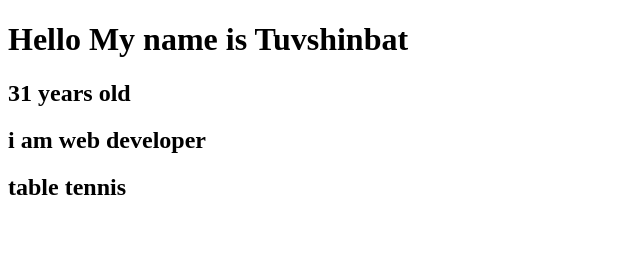
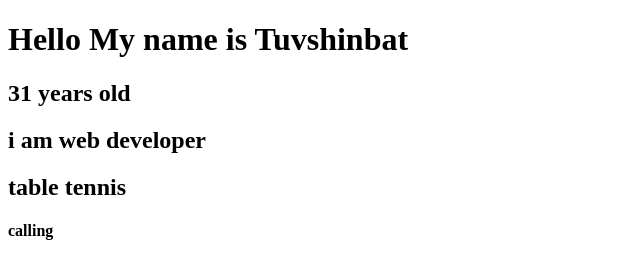
Before and after one commit to ttuvshinbat/tuvshinbat.github.io, a plain HTML site: page index.html in a window 1280 px wide. Shown: the full height of the page, 0-640 px from the left. Drawn offline with Linux system fonts and the light colour scheme.

Commit message:
Update index.html

```diff
--- a/index.html
+++ b/index.html
@@ -11,6 +11,7 @@
     <h2>31 years old</h2>
     <h2>i am web developer</h2>
     <h2>table tennis </h2>
+    <h4> calling</h4>
 
 </body>
 </html>
```
